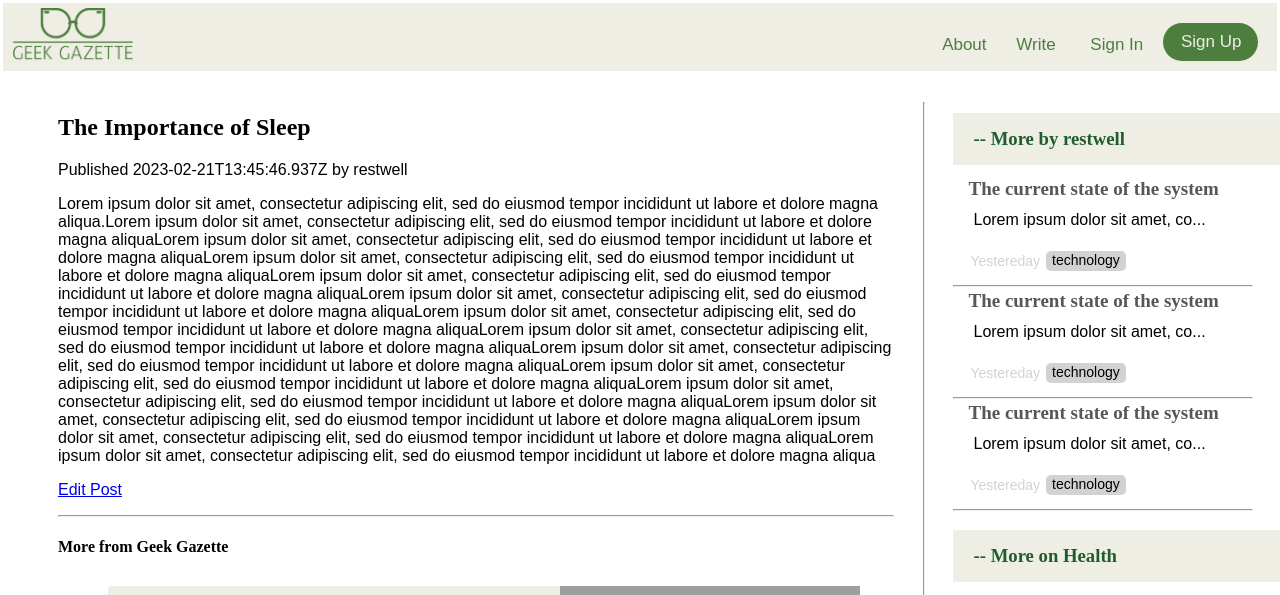
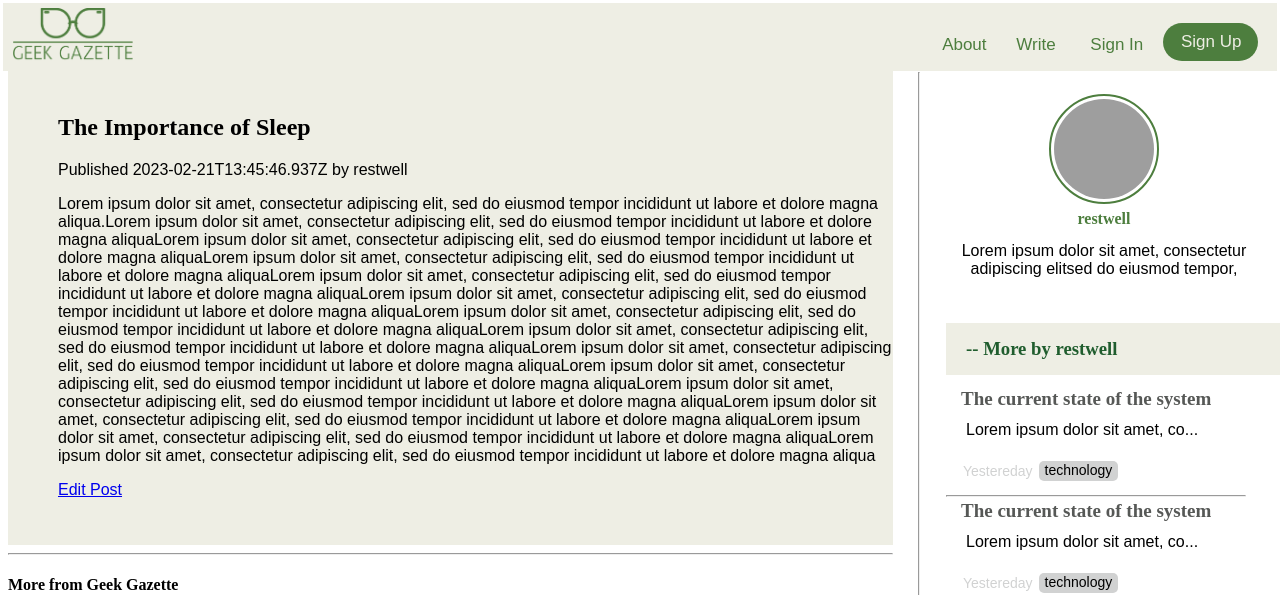
Before and after one commit to kiptanuiBoaz/geekgazette, a React (Vite) app: page /blog/1 in a window 1280 px wide. Shown: the top 595 px of the page. Built offline with nearby package versions, Linux system fonts and the light colour scheme; grey boxes are pictures that could not be loaded.

Commit message:
added user profile

```diff
--- a/src/components/blogs/Read.tsx
+++ b/src/components/blogs/Read.tsx
@@ -2,7 +2,7 @@ import React from 'react';
 import "./read.scss";
 import { Row } from "./Row";
 import { Blog } from "../../components/index";
-import { Trend } from './Trend';
+import { Trend } from '../sidebar/Trend';
 
 export const Read = () => {
   const blogs = [
--- a/src/components/index.ts
+++ b/src/components/index.ts
@@ -1,5 +1,6 @@
 export {Hero}  from "./homepage/Hero";
 export {Blog} from "./blogs/Blog";
 export {Read} from "./blogs/Read";
-export {AuthorBlog} from "./blogs/AuthorBlog";
-export {CategoryBlog} from "./blogs/CategoryBlog";
+export {AuthorBlog} from "./sidebar/AuthorBlog";
+export {CategoryBlog} from "./sidebar/CategoryBlog";
+export {UserProfile} from "./sidebar/UserProfile";
--- /dev/null
+++ b/src/components/sidebar/UserProfile.tsx
@@ -0,0 +1,17 @@
+import React from 'react';
+import "./userprofile.scss";
+
+interface UserProps {
+    avatar: string;
+    username: string;
+}
+
+export const UserProfile = ({ avatar, username }: UserProps) => {
+    return (
+        <div className='user-profile'>
+            <img className='user-image' src={avatar} alt={username} />
+            <h4 className='username'>{username}</h4>
+            <p className='bio'>{`Lorem ipsum dolor sit amet, consectetur adipiscing elitsed do eiusmod tempor,`}</p>
+        </div>
+    )
+}
--- /dev/null
+++ b/src/components/sidebar/userprofile.scss
@@ -0,0 +1,22 @@
+.user-profile {
+  display: flex;
+  flex-direction: column;
+  padding: 30px 10px 10px;
+  align-items: center;
+  .user-image {
+    width: 100px;
+    height: 100px;
+    border-radius: 50%;
+    border: 2px solid var(--primary-color);
+    padding: 3px;
+  }
+
+  .username {
+    color: var(--primary-color);
+    margin:6px -2px -2px -2px;
+  }
+
+  .bio {
+    text-align: center;
+  }
+}
--- a/src/pages/FullBlog.tsx
+++ b/src/pages/FullBlog.tsx
@@ -2,7 +2,7 @@ import React from 'react';
 // import TimeAgo from "../components/blogs/Timeago";
 import { useParams } from 'react-router-dom';
 import { Link } from 'react-router-dom';
-import { Blog, AuthorBlog, CategoryBlog } from '../components';
+import { Blog, AuthorBlog, CategoryBlog, UserProfile } from '../components';
 import "./fullblog.scss";
 
 
@@ -96,7 +96,7 @@ export const FullBlog = () => {
     return (
         <section className='full-blog'>
             <div className='main'>
-                <article>
+                <article className='blog-article'>
                     {/* <div className='blog-header'>
                     <img className='avatar' src={avatar} alt={username} />
                     <h5 className='username'>{username}</h5>
@@ -119,7 +119,9 @@ export const FullBlog = () => {
 
             <hr />
             <div className='side'>
-
+                <div className='userProfile'>
+                    <UserProfile avatar= {avatar}  username={username} />
+                </div>
                 <div className='trending'>
                     <h3 className='header-trending'>{`More by ${username}`} </h3>
                     {authorBlogs.map(blog => <AuthorBlog {...blog} />)}
--- a/src/pages/fullblog.scss
+++ b/src/pages/fullblog.scss
@@ -1,21 +1,25 @@
-.full-blog{
+.full-blog {
   display: flex;
-    flex-wrap: wrap;
-    padding: 30px 20px 30px 50px;
-    margin: auto;
+  flex-wrap: wrap-reverse;
 
-    .main{
+  .main {
     width: 70%;
     overflow: auto;
+    .blog-article {
+      background-color: var(--primary-backround);
+      padding: 30px 0px 30px 50px;
+    //   margin: auto;
+    }
   }
 
-    .side{
+  .side {
     width: 25%;
-
+    margin-right: 10px;
     .header-trending {
       color: var(--hover-color);
       width: 100%;
       padding: 15px 20px;
+
       background-color: var(--primary-backround);
 
       &::before {
```
Also changed, not shown: src/components/sidebar/AuthorBlog.tsx (renamed from src/components/blogs/AuthorBlog.tsx), src/components/sidebar/CategoryBlog.tsx (renamed from src/components/blogs/CategoryBlog.tsx), src/components/sidebar/Trend.tsx (renamed from src/components/blogs/Trend.tsx), src/components/sidebar/trend.scss (renamed from src/components/blogs/trend.scss). Lines whose indentation alone changed are shown as unchanged.
